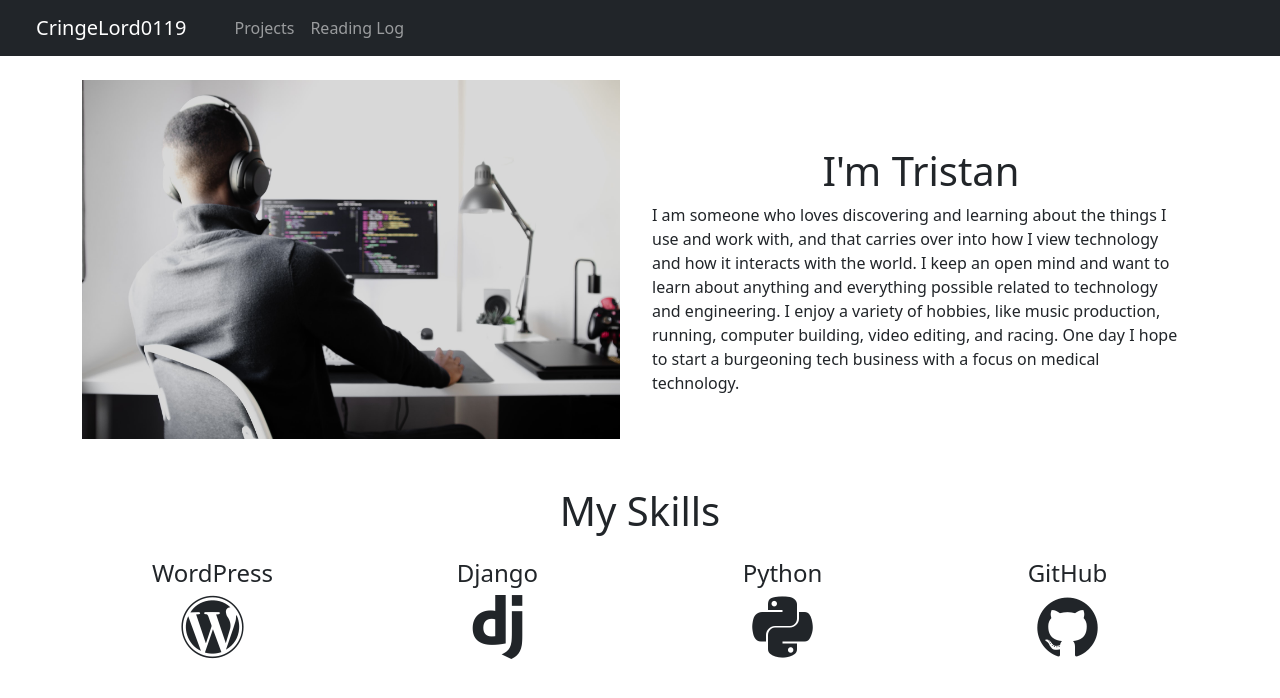
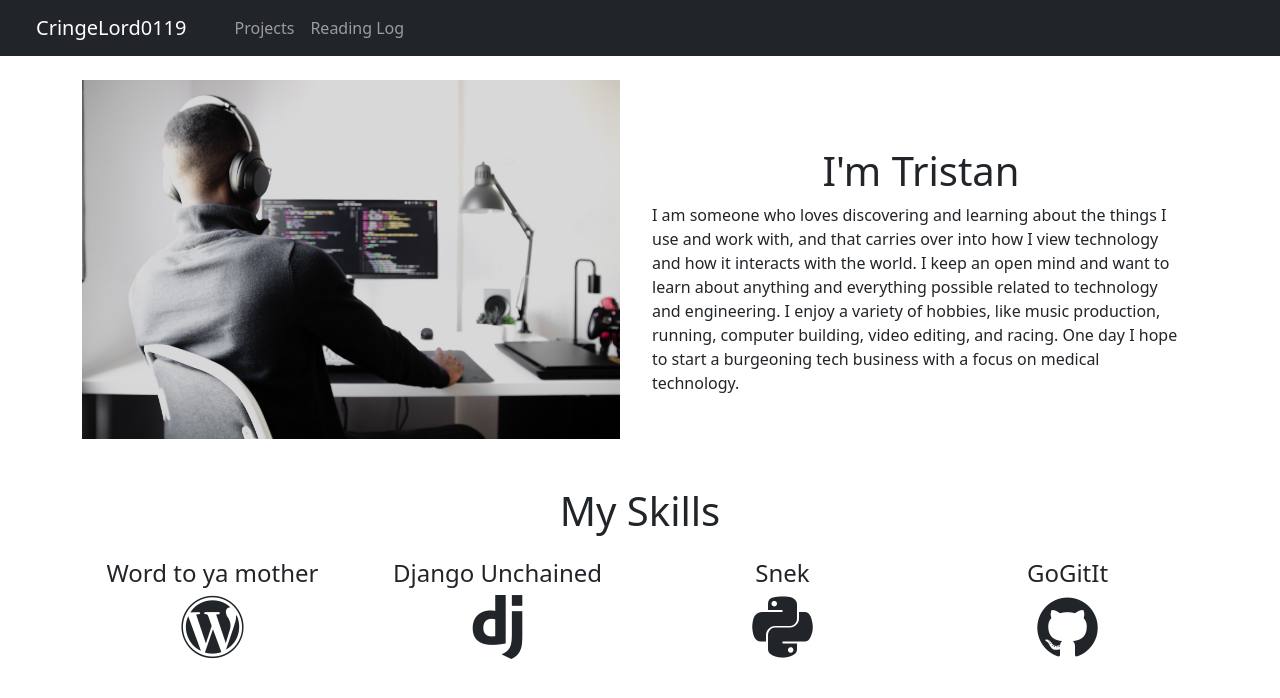
Before and after one commit to CringeLord0119/CringeLord0119.github.io, a plain HTML site: page index.html in a window 1280 px wide. Drawn offline with nearby package versions, Linux system fonts and the light colour scheme.

Commit message:
Update index.html

```diff
--- a/index.html
+++ b/index.html
@@ -68,25 +68,25 @@
                     <!-- Skills -->
                     <div class="col">
                         <div class="text-center">
-                            <h4>WordPress</h4>
+                            <h4>Word to ya mother</h4>
                             <i class="devicon-wordpress-plain"></i>
                         </div>
                     </div>
                     <div class="col">
                         <div class="text-center">
-                            <h4>Django</h4>
+                            <h4>Django Unchained</h4>
                             <i class="devicon-django-plain"></i>
                         </div>
                     </div>
                     <div class="col">
                         <div class="text-center">
-                            <h4>Python</h4>
+                            <h4>Snek</h4>
                             <i class="devicon-python-plain"></i>
                         </div>
                     </div>
                     <div class="col">
                         <div class="text-center">
-                            <h4>GitHub</h4>
+                            <h4>GoGitIt</h4>
                             <i class="devicon-github-original"></i>
                         </div>
                     </div>
```
